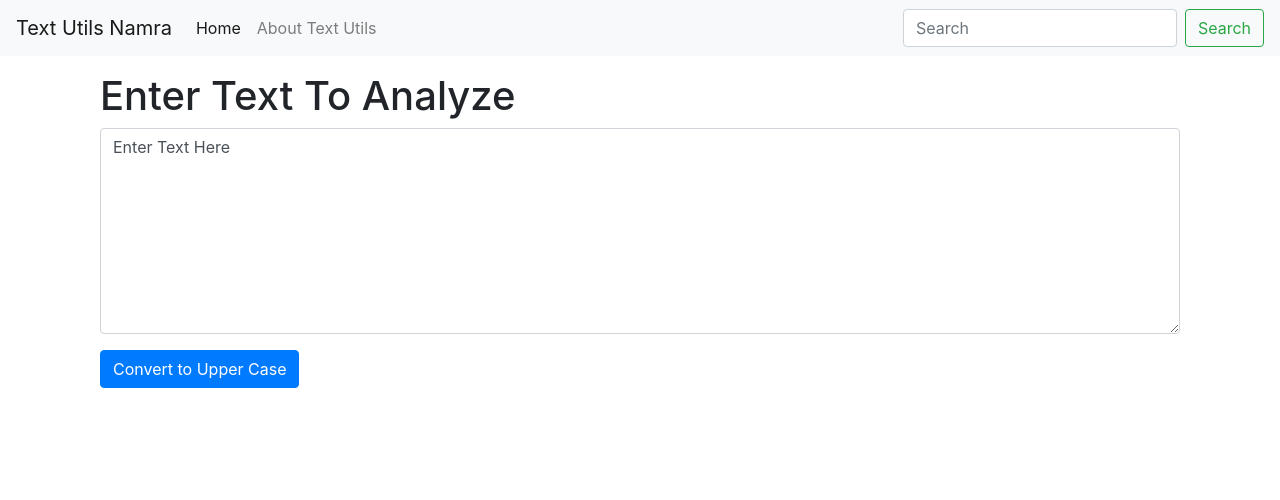
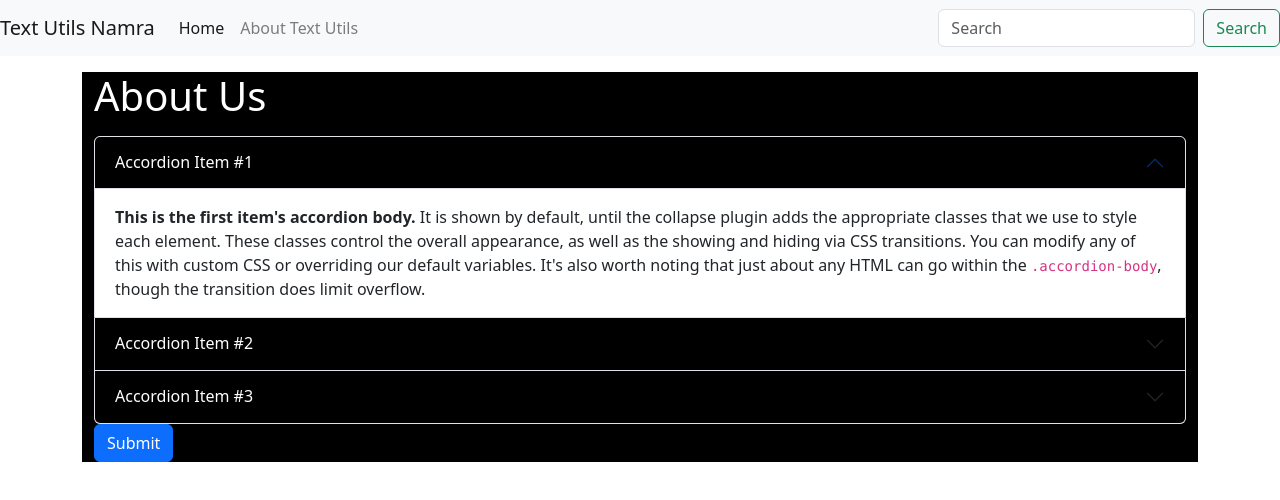
Before and after one commit to Namra-Abid/React_Series, a React (Create React App) app in the folder test6_text_utils_project/: page / in a window 1280 px wide. Shown: the top 500 px of the page. Built offline with nearby package versions, Linux system fonts and the light colour scheme.

Commit message:
Create about.js and added accordian in it

```diff
--- a/test6_text_utils_project/package.json
+++ b/test6_text_utils_project/package.json
@@ -6,6 +6,7 @@
     "@testing-library/jest-dom": "^5.16.5",
     "@testing-library/react": "^13.4.0",
     "@testing-library/user-event": "^13.5.0",
+    "bootstrap": "^5.3.0",
     "react": "^18.2.0",
     "react-dom": "^18.2.0",
     "react-scripts": "5.0.1",
--- a/test6_text_utils_project/src/App.js
+++ b/test6_text_utils_project/src/App.js
@@ -1,13 +1,15 @@
 import logo from './logo.svg';
 import './App.css';
 import Navbar from './components/Navbar';
-import TextForm from './components/TextForm';
+// import TextForm from './components/TextForm';
+import About from './components/About';
 function App() {
   return (
     <div>
       <Navbar title="Text Utils Namra" aboutText="About Text Utils" />
       <div className='container my-3'>
-      <TextForm heading='Enter Text To Analyze' />
+      {/* <TextForm heading='Enter Text To Analyze' /> */}
+      <About/>
       </div>
     </div>
 
--- /dev/null
+++ b/test6_text_utils_project/src/components/About.js
@@ -0,0 +1,55 @@
+import React from 'react';
+import 'bootstrap/dist/css/bootstrap.min.css';
+import 'bootstrap/dist/js/bootstrap.min.js';
+
+export default function About() {
+    let mystyle ={
+        color:'white',
+        backgroundColor:'black'
+    }
+    return (
+        <div className="container" style={mystyle}>
+            <h1 className='my-3'>About Us</h1>
+            <div className="accordion" id="accordionExample">
+                <div className="accordion-item">
+                    <h2 className="accordion-header" id="headingOne">
+                        <button className="accordion-button"  style={mystyle} type="button" data-bs-toggle="collapse" data-bs-target="#collapseOne" aria-expanded="true" aria-controls="collapseOne">
+                            Accordion Item #1
+                        </button>
+                    </h2>
+                    <div id="collapseOne" className="accordion-collapse collapse show" aria-labelledby="headingOne" data-bs-parent="#accordionExample">
+                        <div className="accordion-body">
+                            <strong>This is the first item's accordion body.</strong> It is shown by default, until the collapse plugin adds the appropriate classes that we use to style each element. These classes control the overall appearance, as well as the showing and hiding via CSS transitions. You can modify any of this with custom CSS or overriding our default variables. It's also worth noting that just about any HTML can go within the <code>.accordion-body</code>, though the transition does limit overflow.
+                        </div>
+                    </div>
+                </div>
+                <div className="accordion-item">
+                    <h2 className="accordion-header" id="headingTwo">
+                        <button className="accordion-button collapsed" style={mystyle} type="button" data-bs-toggle="collapse" data-bs-target="#collapseTwo" aria-expanded="false" aria-controls="collapseTwo">
+                            Accordion Item #2
+                        </button>
+                    </h2>
+                    <div id="collapseTwo" className="accordion-collapse collapse"  aria-labelledby="headingTwo" data-bs-parent="#accordionExample">
+                        <div className="accordion-body">
+                            <strong>This is the second item's accordion body.</strong> It is hidden by default, until the collapse plugin adds the appropriate classes that we use to style each element. These classes control the overall appearance, as well as the showing and hiding via CSS transitions. You can modify any of this with custom CSS or overriding our default variables. It's also worth noting that just about any HTML can go within the <code>.accordion-body</code>, though the transition does limit overflow.
+                        </div>
+                    </div>
+                </div>
+                <div className="accordion-item">
+                    <h2 className="accordion-header" id="headingThree">
+                        <button className="accordion-button collapsed" style={mystyle} type="button" data-bs-toggle="collapse" data-bs-target="#collapseThree" aria-expanded="false" aria-controls="collapseThree">
+                            Accordion Item #3
+                        </button>
+                    </h2>
+                    <div id="collapseThree" className="accordion-collapse collapse" aria-labelledby="headingThree" data-bs-parent="#accordionExample">
+                        <div className="accordion-body">
+                            <strong>This is the third item's accordion body.</strong> It is hidden by default, until the collapse plugin adds the appropriate classes that we use to style each element. These classes control the overall appearance, as well as the showing and hiding via CSS transitions. You can modify any of this with custom CSS or overriding our default variables. It's also worth noting that just about any HTML can go within the <code>.accordion-body</code>, though the transition does limit overflow.
+                        </div>
+                    </div>
+                </div>
+            </div>
+            <button className="btn btn-primary"> Submit </button>
+        </div>
+
+    );
+}
--- a/test6_text_utils_project/src/components/TextForm.js
+++ b/test6_text_utils_project/src/components/TextForm.js
@@ -1,7 +1,7 @@
 import React, {useState} from 'react'
 
 export default function TextForm(props) {
-    const [text,setText]=useState('Enter Text Here');// by default value is in round bracket
+    const [text,setText]=useState('');// by default value is in round bracket
     const HandleUpClick =()=>{
         console.log('Upper Case got clicked '+text);
         setText('You have clicked on handle up click');
@@ -11,6 +11,14 @@
     const HandeOnChange=(event)=>{
         console.log('on change');
         setText(event.target.value);
+    }
+    const HandleLowClick =()=>{
+        let newtext=text.toLowerCase();
+        setText(newtext);
+    }
+    const HandleClearText=()=>{
+
+        setText('');
     }
     //text="new text"  // wrong way to change state
    // setText("New text"); // correct way to change  state
@@ -22,8 +30,21 @@
             <div class="mb-3">
                 <textarea class="form-control" value={text} onChange={HandeOnChange} id="myBox" rows="8"></textarea>
             </div>
-            <button className="btn btn-primary" onClick={HandleUpClick}>Convert to Upper Case</button>
+            <button className="btn btn-primary mx-2" onClick={HandleUpClick}>Convert to Upper Case</button>
+            <button className="btn btn-primary mx-2" onClick={HandleLowClick}>Convert to Lower Case</button>
+            <button className="btn btn-primary mx-2" onClick={HandleClearText}>Clear Text</button>
 
+        </div>
+        <div className="container">
+            <h1> Your Text Summary</h1>
+            <p>
+                {text.split(" ").length} words , {text.length} Characters
+            </p>
+            <p>
+                {0.008 * (text.split(" ").length)} minutes read
+            </p>
+            <h1>Preview</h1>
+            <p>{text}</p>
         </div>
 
         </>
```
Also changed, not shown: 1 other file (tests, documents, lock files or other folders).
